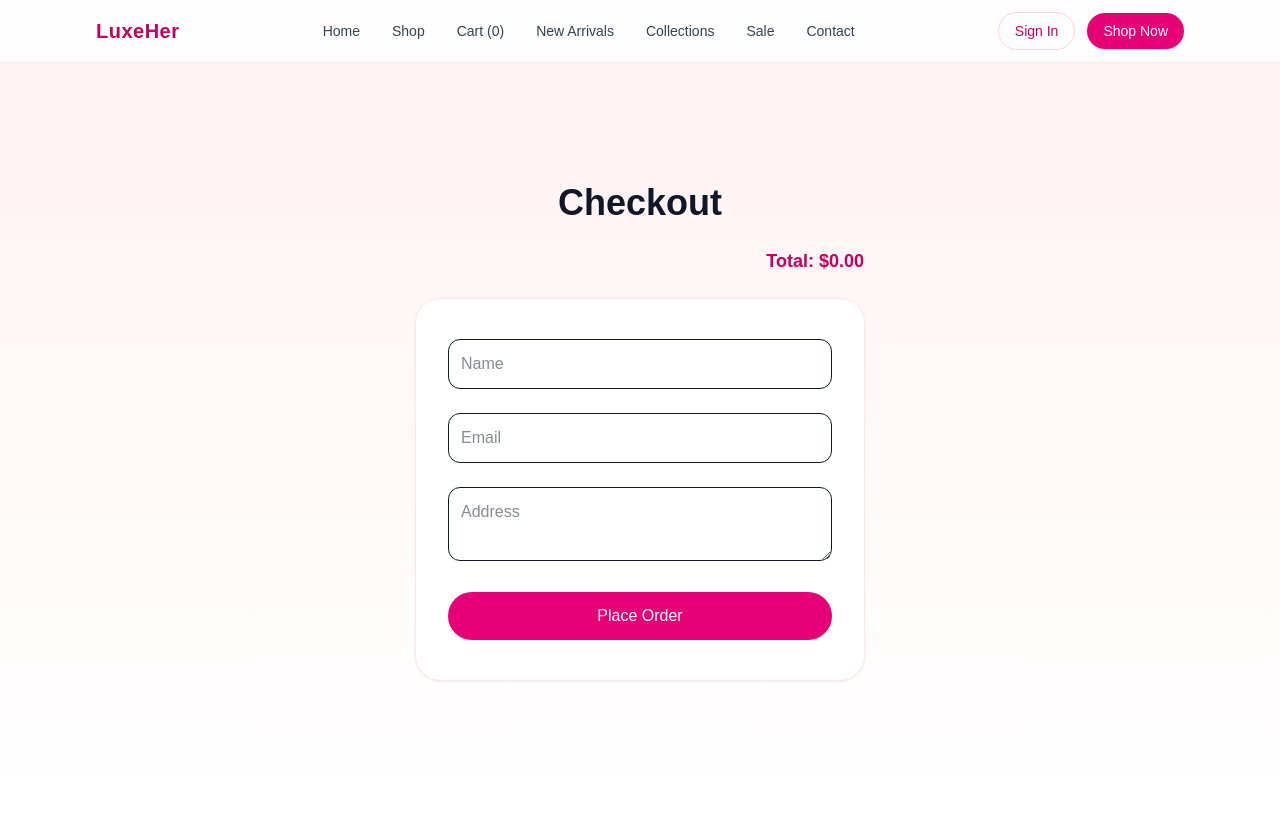
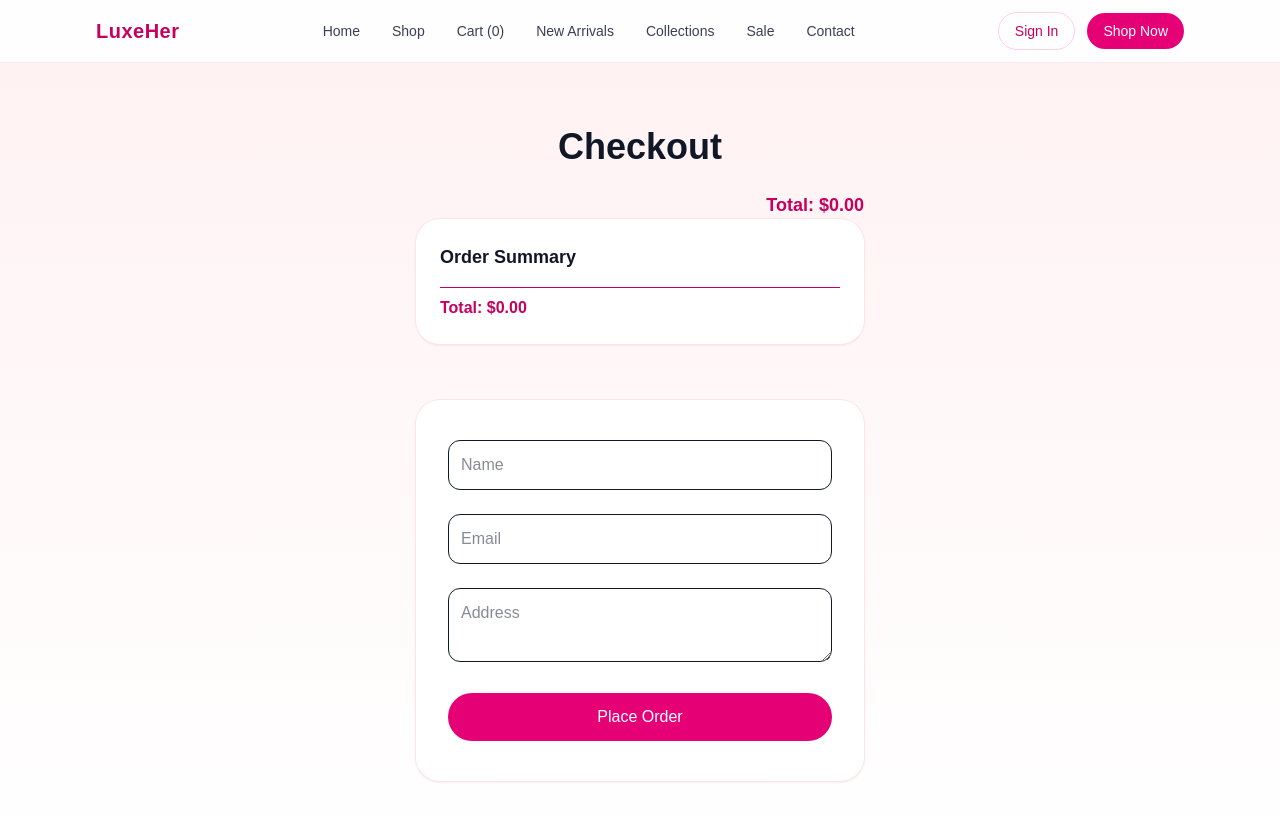
Before and after one commit to priyanka-reactt/my-clothing-site, a Next.js app: page /checkout in a window 1280 px wide. Shown: the top 820 px of the page. Built offline with nearby package versions, Linux system fonts and the light colour scheme.

Commit message:
feat: added order summary and fixed checkout errors

```diff
--- a/src/pages/checkout.tsx
+++ b/src/pages/checkout.tsx
@@ -2,6 +2,7 @@ import Navbar from "@/components/Navbar";
 import { useRouter } from "next/router";
 import { useEffect, useState } from "react";
 import { PRODUCTS } from "@/data/products";
+import { loadCart } from "@/lib/cart-storage"; // ✅ missing import
 
 type CartLine = {
   productId: string;
@@ -10,34 +11,41 @@ type CartLine = {
 
 export default function CheckoutPage() {
   const router = useRouter();
+
   const [total, setTotal] = useState(0);
+  const [cartItems, setCartItems] = useState<any[]>([]); // ✅ yaha hona chahiye
 
-  // ✅ cart se total calculate
+  // ✅ cart se total + items
   useEffect(() => {
-    try {
-      const raw = localStorage.getItem("luxeher_cart_v1");
-      if (!raw) return;
+    const lines: CartLine[] = loadCart();
 
-      const parsed: CartLine[] = JSON.parse(raw);
+    const rows = lines
+      .map((line) => {
+        const product = PRODUCTS.find((p) => p.id === line.productId);
+        return product
+          ? {
+              ...product,
+              quantity: line.quantity,
+              lineTotal: product.price * line.quantity,
+            }
+          : null;
+      })
+      .filter(Boolean);
 
-      const totalPrice = parsed.reduce((sum, item) => {
-        const product = PRODUCTS.find((p) => p.id === item.productId);
-        return product ? sum + product.price * item.quantity : sum;
-      }, 0);
+    setCartItems(rows);
 
-      setTotal(totalPrice);
-    } catch {
-      setTotal(0);
-    }
+    const sum = rows.reduce(
+      (acc: number, item: any) => acc + item.lineTotal,
+      0
+    );
+    setTotal(sum);
   }, []);
 
   function handleSubmit(e: React.FormEvent) {
     e.preventDefault();
 
-    // cart clear
     localStorage.removeItem("luxeher_cart_v1");
 
-    // redirect
     router.push("/success");
   }
 
@@ -50,13 +58,32 @@ export default function CheckoutPage() {
           Checkout
         </h1>
 
-        {/* ✅ Total show */}
+        {/* ✅ Total */}
         <div className="mt-6 w-full max-w-md text-right">
           <p className="text-lg font-semibold text-pink-700">
             Total: ${total.toFixed(2)}
           </p>
         </div>
 
+        {/* ✅ Order Summary */}
+        <div className="mb-8 w-full max-w-md rounded-3xl bg-white p-6 shadow-sm ring-1 ring-rose-100">
+          <h2 className="text-lg font-semibold mb-4">Order Summary</h2>
+
+          {cartItems.map((item: any) => (
+            <div key={item.id} className="flex justify-between text-sm mb-2">
+              <span>
+                {item.title} x {item.quantity}
+              </span>
+              <span>${item.lineTotal.toFixed(2)}</span>
+            </div>
+          ))}
+
+          <div className="mt-4 border-t pt-2 font-semibold text-pink-700">
+            Total: ${total.toFixed(2)}
+          </div>
+        </div>
+
+        {/* ✅ Form */}
         <form
           onSubmit={handleSubmit}
           className="mt-6 w-full max-w-md rounded-3xl bg-white px-8 py-10 shadow-sm ring-1 ring-rose-100"
```
